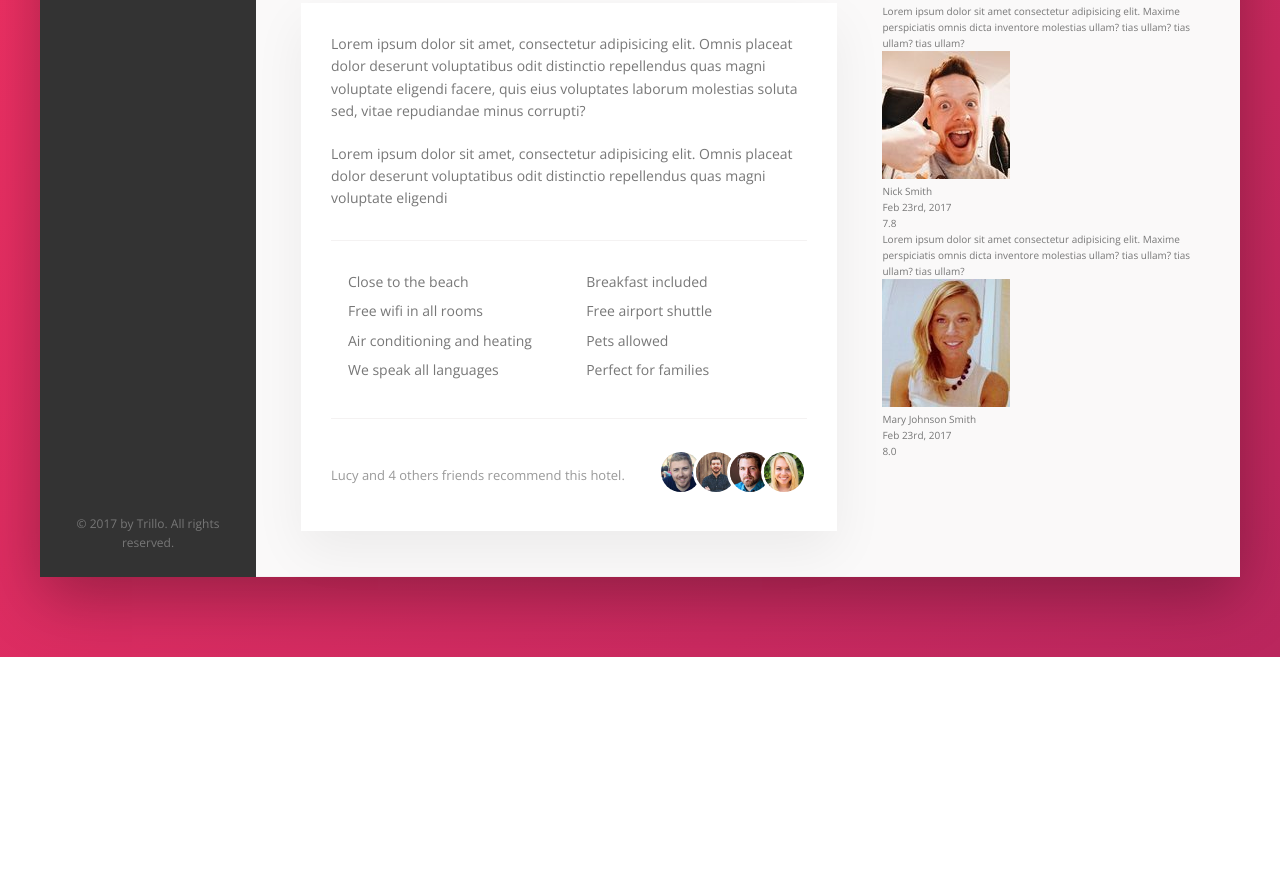
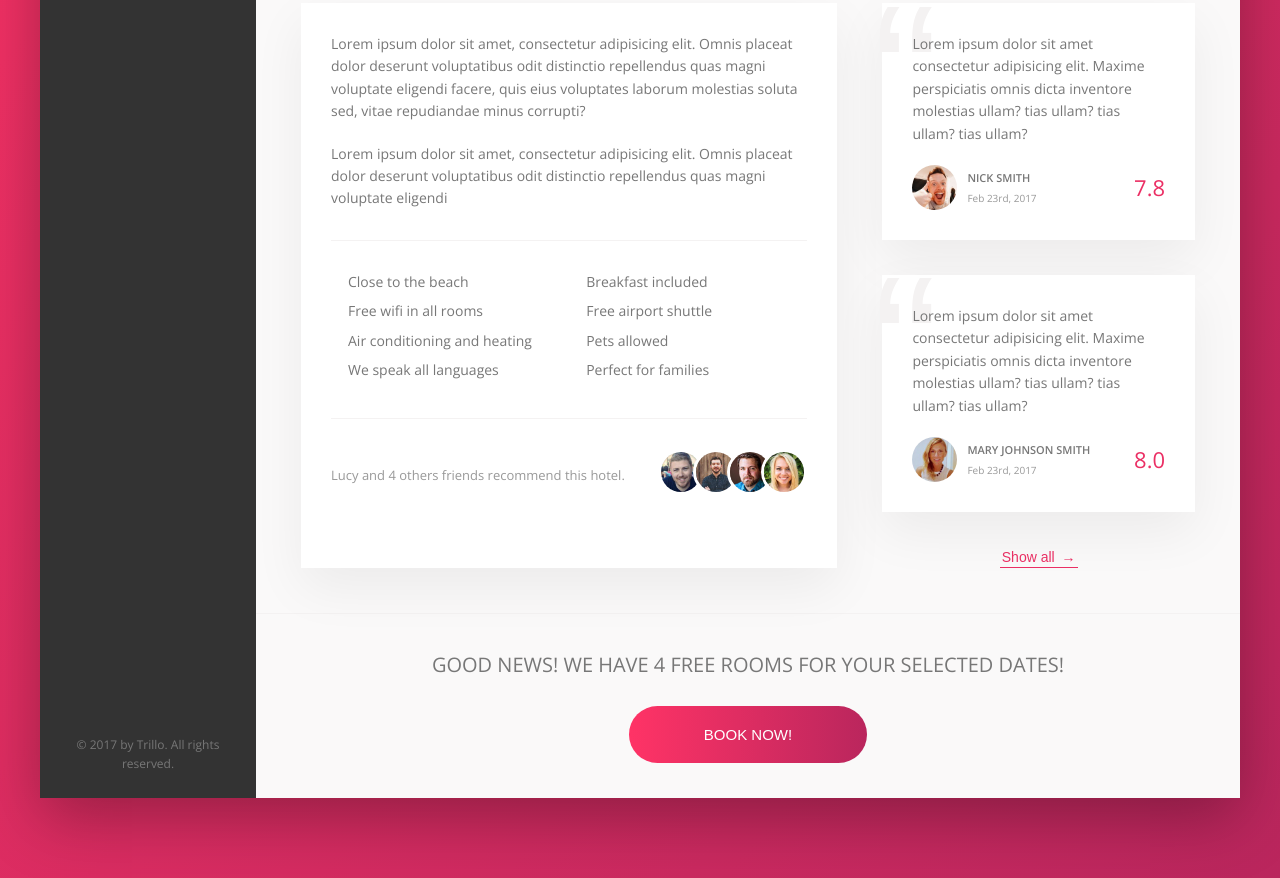
Before and after one commit to euguilhermegirardi/hotel-home-page, a website: page index.html in a window 1280 px wide. Shown: the part 644-1522 px from the top of the page. Before the commit the page ends 1301 px from the top, so only its background shows below. Drawn offline with nearby package versions, Linux system fonts and the light colour scheme.

Commit message:
project finish (desktop only)

```diff
--- a/index.html
+++ b/index.html
@@ -204,7 +204,19 @@
                       <div class="review__rating">8.0</div>
                     </figcaption>
                   </figure>
-                </figure>
+                  <button class="btn-inline">Show all <span>&rarr;</span></button>
+                </div>
+
+                <div class="cta">
+                  <h2 class="cta__book-now">
+                    Good news! We have 4 free rooms for your selected dates!
+                  </h2>
+                  <button class="btn">
+                    <span class="btn__visible">Book now!</span>
+                    <span class="btn__invisible">Only 4 rooms left!</span>
+                  </button>
+                </div>
+
               </div>
           </main>
         </div>
--- a/sass/components/_components.scss
+++ b/sass/components/_components.scss
@@ -262,11 +262,20 @@
 
   &:hover {
     color: var(--color-grey-dark-1);
+
+    span {
+      margin-left: 8px;
+    }
   }
 
   &:focus {
     outline: none;
     animation: pulsate 1s infinite;
+  }
+
+  & span {
+    margin-left: 3px;
+    transition: margin-left 0.2s;
   }
 }
 
@@ -350,3 +359,133 @@
 }
 
 // REVIEWS
+.review {
+  background-color: #fff;
+  box-shadow: var(--shadow-light);
+  padding: 3rem;
+  margin-bottom: 3.5rem;
+  position: relative;
+
+  &__text {
+    margin-bottom: 2rem;
+    z-index: 10; // z-index only works if you set the position
+    position: relative;
+    overflow: hidden;
+  }
+
+  &__user {
+    display: flex;
+    align-items: center;
+  }
+
+  &__photo {
+    height: 4.5rem;
+    width: 4.5rem;
+    border-radius: 50%;
+    margin-right: 1rem;
+  }
+
+  &__user-box {
+    margin-right: auto;
+  }
+
+  &__user-name {
+    font-size: 1.1rem;
+    font-weight: 600;
+    text-transform: uppercase;
+    margin-bottom: 0.4rem;
+  }
+
+  &__user-date {
+    font-size: 1rem;
+    color: var(--color-grey-dark-3);
+  }
+
+  &__rating {
+    color: var(--color-primary);
+    font-size: 2.2rem;
+    font-weight: 300;
+  }
+
+  &::before {
+    content: "\201C";
+    position: absolute;
+    top: -2.75rem;
+    left: -1rem;
+    line-height: 1;
+    font-size: 20rem;
+    color: var(--color-grey-light-2);
+    font-family: sans-serif;
+    z-index: 1;
+  }
+}
+
+// CALL TO ACTION (CTA)
+.cta {
+  padding: 3.5rem 0;
+  text-align: center;
+
+  &__book-now {
+    font-size: 2rem;
+    text-transform: uppercase;
+    font-weight: 300;
+    margin-bottom: 2.5rem;
+  }
+}
+
+// BUTTON CTA
+.btn {
+  font-size: 1.5rem;
+  font-weight: 300;
+  text-transform: uppercase;
+  border-radius: 100px;
+  border: none;
+  background-image: linear-gradient(
+    to right,
+    var(--color-primary-light),
+    var(--color-primary-dark)
+  );
+  color: #fff;
+  position: relative;
+  overflow: hidden; // hide the text of the second span.
+  cursor: pointer;
+
+  & > * {
+    display: inline-block; // to use padding.
+    height: 100%;
+    width: 100%;
+    transition: all 0.5s;
+  }
+
+  &__visible {
+    padding: 2rem 7.5rem;
+  }
+
+  &__invisible {
+    position: absolute;
+    padding: 2rem 0;
+    left: 0;
+    top: -100%;
+  }
+
+  &:hover {
+    background-image: linear-gradient(
+      to left,
+      var(--color-primary-light),
+      var(--color-primary-dark)
+    );
+  }
+
+  &:hover &__visible {
+    transform: translateY(100%);
+  }
+
+  &:hover &__invisible {
+    top: 0%;
+  }
+
+  &:focus {
+    outline: none;
+    animation: pulsate 1s infinite;
+  }
+}
--- a/sass/layout/_header.scss
+++ b/sass/layout/_header.scss
@@ -33,6 +33,7 @@
 }
 
 .detail {
+  font-size: 1.4rem;
   display: flex;
   padding: 4.5rem;
   background-color: var(--color-grey-light-1);
@@ -40,7 +41,6 @@
 }
 
 .description {
-  font-size: 1.4rem;
   background-color: #fff;
   box-shadow: var(--shadow-light);
   padding: 3rem;
@@ -49,5 +49,8 @@
 }
 
 .user-reviews {
+  display: flex;
+  flex-direction: column;
+  align-items: center;
   flex: 1;
 }
```
Also changed, not shown: css/style.css.
